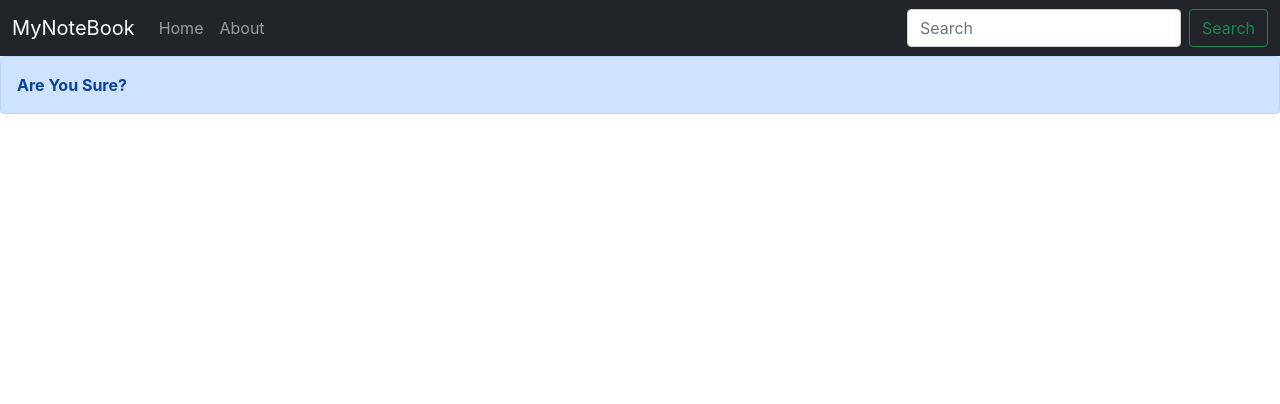
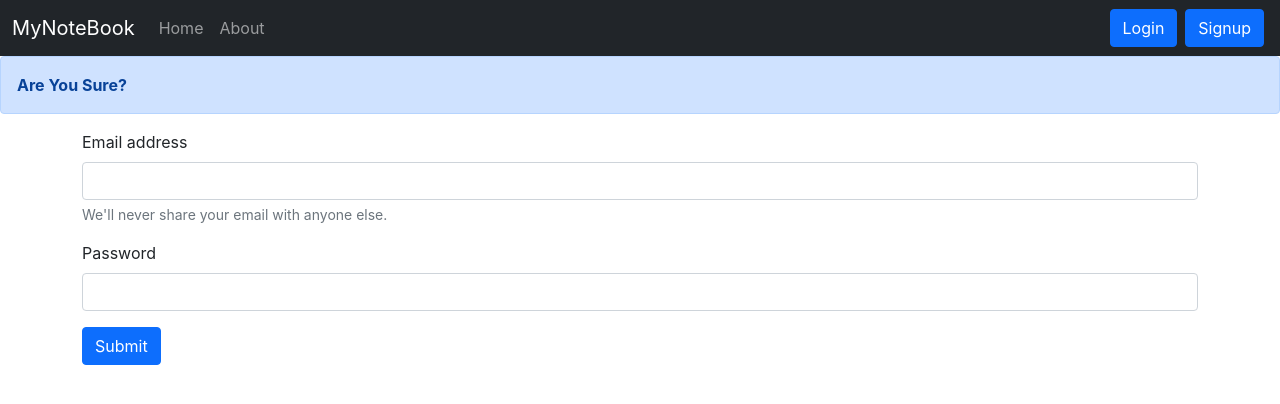
Before and after one commit to sabbir512/Createmynote, a React (Create React App) app: page /login in a window 1280 px wide. Shown: the top 404 px of the page. Built offline with nearby package versions, Linux system fonts and the light colour scheme.

Commit message:
*Create Login and singup component *Create login form and Connect with server and Check authentication and If you put valid password and eamil you will redireact to home page

```diff
--- a/src/App.js
+++ b/src/App.js
@@ -7,6 +7,8 @@
 import { BrowserRouter as Router, Routes, Route, } from "react-router-dom";
 import NoteState from './context/notes/NoteState';
 import  Alert from './components/Alert';
+import Login from './components/Login';
+import Signup from './Signup';
 
 
 function App() {
@@ -20,6 +22,8 @@
             <Routes>
               <Route exact path="/" element={<Home />}></Route>
               <Route exact path="/about" element={<About />}> </Route>
+              <Route exact path="/login" element={<Login/>}></Route>
+              <Route exact path="/signup" element={<Signup/>}></Route>
             </Routes>
           </div>
         </Router>
--- /dev/null
+++ b/src/Signup.js
@@ -0,0 +1,11 @@
+import React from 'react'
+
+function Signup() {
+  return (
+    <div>
+      I am signup;
+    </div>
+  )
+}
+
+export default Signup
--- /dev/null
+++ b/src/components/Login.js
@@ -0,0 +1,53 @@
+import React, { useState } from 'react'
+import { useNavigate } from "react-router-dom";
+
+
+function Login() {
+    const [credentials, setCredentials] =useState({email:"", password:""});
+    let navigate = useNavigate();
+    const handleSubmit = async (e)=>{
+     e.preventDefault();
+     const response = await fetch("http://localhost:5000/api/auth/login", {
+        method: "POST",
+
+        headers: {
+          "Content-Type": "application/json",
+        },
+        body: JSON.stringify({ email: credentials.email, password: credentials.password})
+      });
+      const json = await response.json();
+      console.log(json);
+      if(json.success === true){
+        //Redirected to page and also save the token in logal stroages
+        localStorage.setItem('token', json.authtoken);
+        navigate("/");
+      }
+      else{
+        //Alert for User;
+        alert("Invalid credentaial")
+      }
+    }
+
+    const onChange = (e) => {
+        setCredentials({ ...credentials, [e.target.name]: e.target.value })
+      }
+
+    return (
+        <div>
+            <form onSubmit={handleSubmit}>
+                <div className="mb-3">
+                    <label htmlFor="email" className="form-label">Email address</label>
+                    <input type="email" className="form-control" id="email" value={credentials.email} onChange={onChange} name="email" aria-describedby="emailHelp"/>
+                    <div id="emailHelp" className="form-text">We'll never share your email with anyone else.</div>
+                </div>
+                <div className="mb-3">
+                    <label htmlFor="password" className="form-label">Password</label>
+                    <input type="password" className="form-control" value={credentials.password} onChange={onChange}  name="password" id="password" />
+                </div>
+                <button type="submit" className="btn btn-primary" >Submit</button>
+            </form>
+        </div>
+    )
+}
+
+export default Login
--- a/src/components/Navbar.js
+++ b/src/components/Navbar.js
@@ -15,16 +15,16 @@
                     <div className="collapse navbar-collapse" id="navbarSupportedContent">
                         <ul className="navbar-nav me-auto mb-2 mb-lg-0">
                             <li className="nav-item">
-                                <Link className={`nav-link ${location.pathname === "/"? "active": ""}`} aria-current="page" to="/">Home</Link>
+                                <Link className={`nav-link ${location.pathname === "/" ? "active" : ""}`} aria-current="page" to="/">Home</Link>
                             </li>
                             <li className="nav-item">
-                                <Link className={`nav-link ${location.pathname === "/about"? "active": ""}`} to="/about">About</Link>
+                                <Link className={`nav-link ${location.pathname === "/about" ? "active" : ""}`} to="/about">About</Link>
                             </li>
 
                         </ul>
                         <form className="d-flex">
-                            <input className="form-control me-2" type="search" placeholder="Search" aria-label="Search" />
-                            <button className="btn btn-outline-success" type="submit">Search</button>
+                            <Link className="btn btn-primary mx-1" to="/login" role="button">Login</Link>
+                            <Link className="btn btn-primary mx-1" to="/signup " role="button">Signup</Link>
                         </form>
                     </div>
                 </div>
```
Also changed, not shown: src/context/notes/NoteState.js (line endings or trailing spaces), 1 other file (tests, documents, lock files or other folders).
